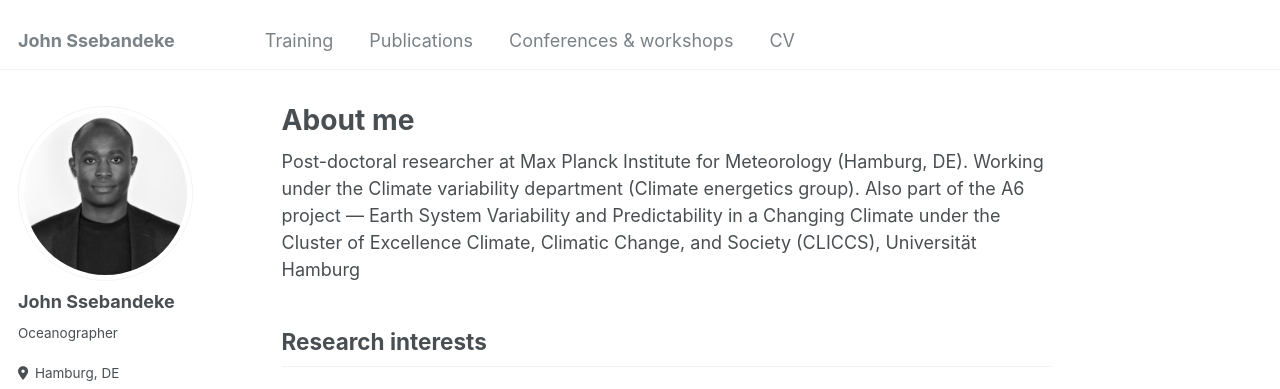
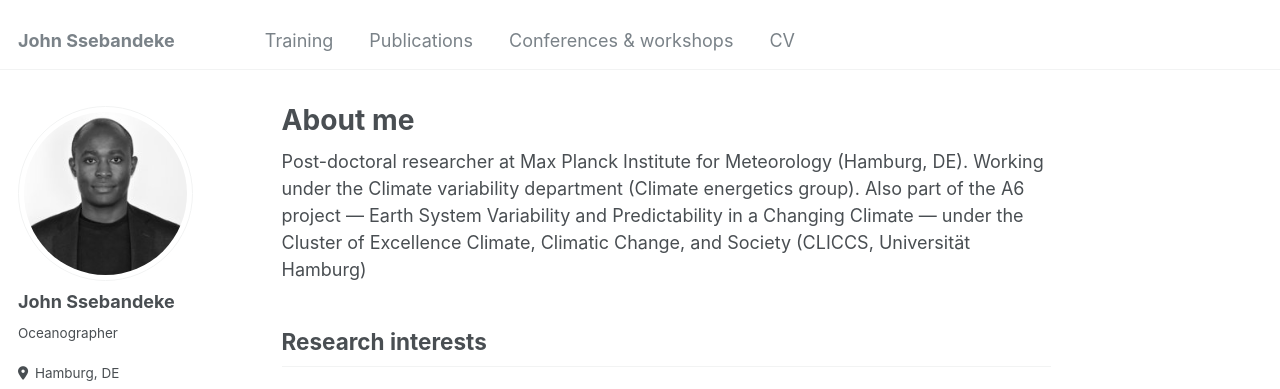
Before and after one commit to john-ssebandeke/john-ssebandeke.github.io, a Jekyll site: the page built from _pages/about.md, in a window 1280 px wide and 1138 px high. Shown: the top 389 px of the window. Built offline with Jekyll 4.4.1, drawn with Linux system fonts in a browser that asks for light colours; some web fonts are replaced.

```diff
--- a/_pages/about.md
+++ b/_pages/about.md
@@ -7,7 +7,7 @@ redirect_from:
   - /about.html
 ---
 
-Post-doctoral researcher at Max Planck Institute for Meteorology (Hamburg, DE). Working under the Climate variability department (Climate energetics group). Also part of the A6 project — Earth System Variability and Predictability in a Changing Climate under the Cluster of Excellence Climate, Climatic Change, and Society (CLICCS), Universität Hamburg
+Post-doctoral researcher at Max Planck Institute for Meteorology (Hamburg, DE). Working under the Climate variability department (Climate energetics group). Also part of the A6 project — Earth System Variability and Predictability in a Changing Climate — under the Cluster of Excellence Climate, Climatic Change, and Society (CLICCS, Universität Hamburg)
 
 ## Research interests
 
```
